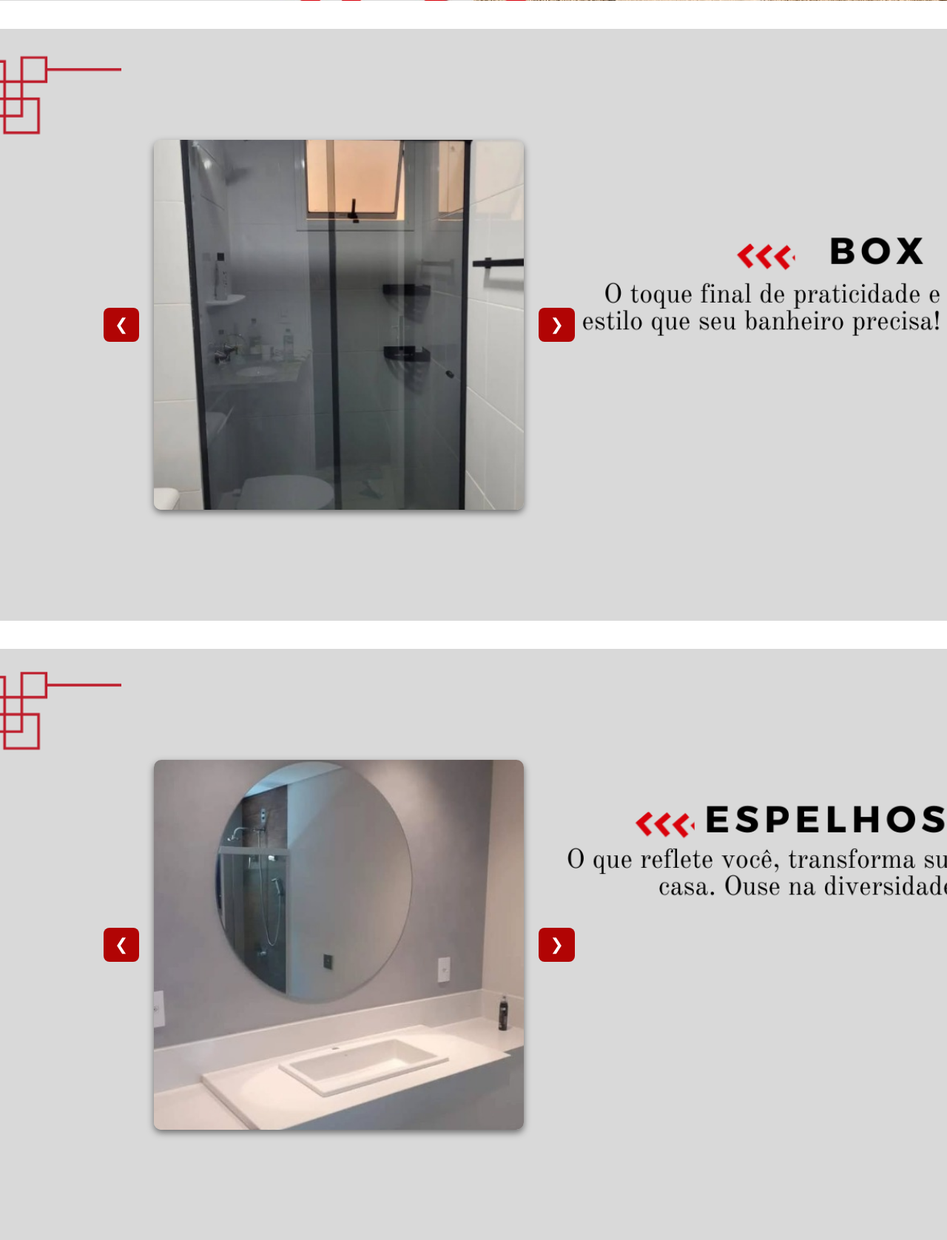
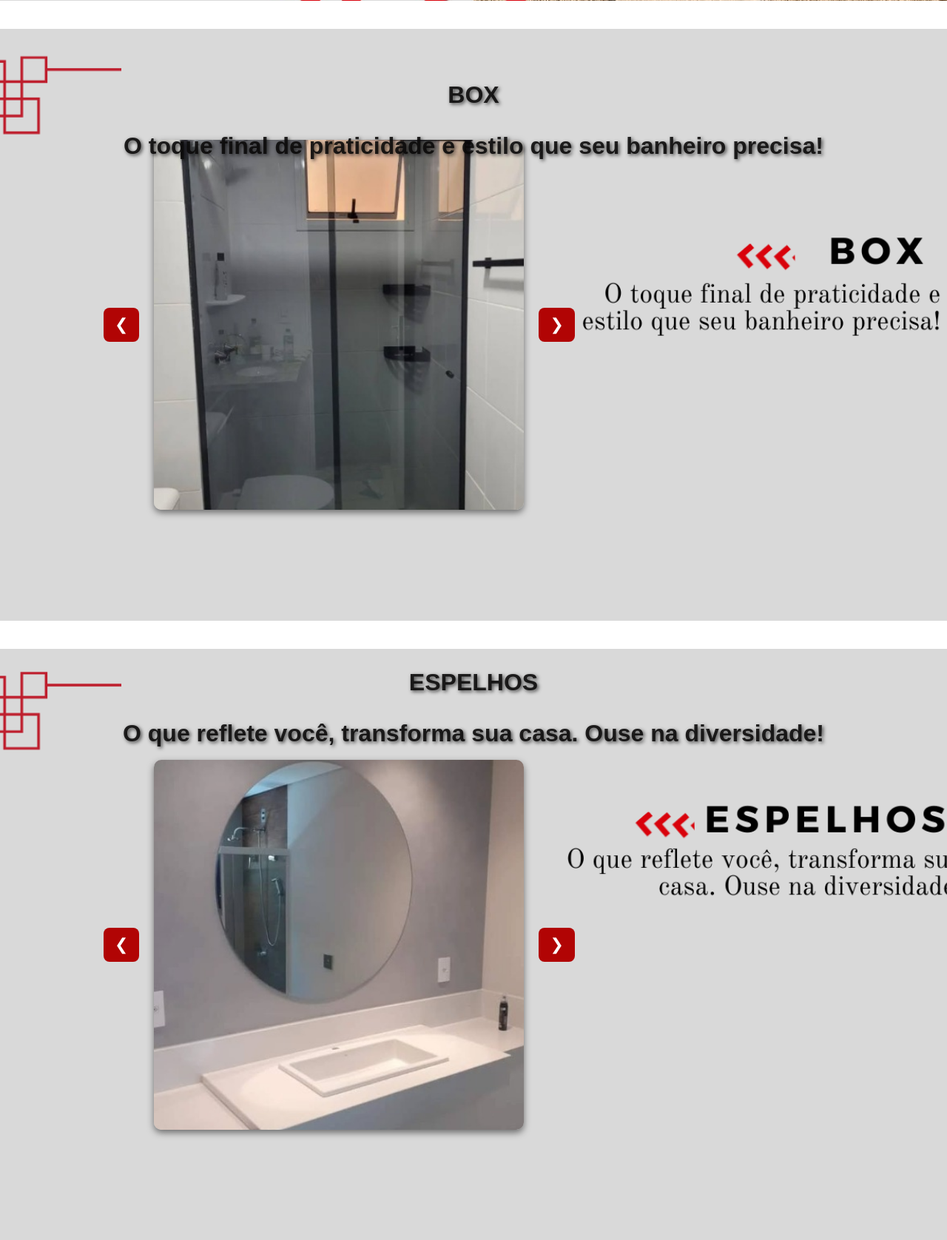
Before and after one commit to FagAlmeida/orcamentoEduardo, a Flask app: page / in a window 1280 px wide. Shown: the part 799-2475 px from the top of the page at 74% size. Run offline with Flask 3, Linux system fonts and the light colour scheme; some libraries are stand-ins or nearby versions.

Commit message:
Update inicial.html33333333

```diff
--- a/templates/inicial.html
+++ b/templates/inicial.html
@@ -4,7 +4,6 @@
     <meta charset="UTF-8">
     <meta name="viewport" content="width=device-width, initial-scale=1.0">
     <title>Home - Sam Esquadrias</title>
-
     <style>
         html, body {
             margin: 0;
@@ -127,7 +126,7 @@
         }
 
         /* Configuração para celular */
-        @media screen and (max-width: 700px) {
+        @media screen and (max-width: 767px) {
             header h1 {
                 font-size: 1.5em;
             }
@@ -138,13 +137,41 @@
             }
 
             .galeria img {
-                max-width: 50%;
+                max-width: 80%;
                 height: auto;
             }
 
             .galeria button {
-                font-size: 10px;
+                font-size: 16px;
             }
+        }
+
+        /* Estilo para o box */
+        .box {
+            position: absolute;
+            top: 15%;
+            left: 50%;
+            transform: translateX(-50%);
+            width: 80%;
+            max-width: 500px;
+            padding: 20px;
+
+            border-radius: 10px;
+
+        }
+
+        /* Estilo para a frase nas imagens */
+        .texto-centralizado {
+            position: absolute;
+            top: 10%;
+            left: 50%;
+            transform: translate(-50%, -50%);
+            font-size: 2em;
+            font-weight: bold;
+            color: rgba(10, 9, 9, 0.884);
+            text-shadow: 2px 2px 5px rgba(0,0,0,0.7);
+            text-align: center;
+            white-space: nowrap; /* Evita que a frase quebre em várias linhas */
         }
     </style>
 </head>
@@ -164,21 +191,31 @@
     </header>
 </section>
 
-<!-- Segunda tela - outra imagem de fundo com galeria 1 -->
+<!-- Segunda tela - outra imagem de fundo com galeria 1 e frase centralizada -->
 <section id="album1" style="background-image: url('{{ url_for('static', filename='img/fundo2.jpg') }}');">
+    <div class="box">
+        <div class="texto-centralizado">
+            <p>BOX</p>
+            <p>O toque final de praticidade e estilo que seu banheiro precisa!</p>
+        </div>
+    </div>
     <div class="galeria">
-        <button onclick="anterior()">&#10094;</button>
+        <button onclick="anterior()">❮</button>
         <img id="foto" src="{{ url_for('static', filename='img/trabalho1.jpg') }}" alt="Trabalho 1">
-        <button onclick="proximo()">&#10095;</button>
+        <button onclick="proximo()">❯</button>
     </div>
 </section>
 
-<!-- Terceira tela - outra imagem de fundo com galeria 2 -->
+<!-- Terceira tela - outra imagem de fundo com galeria 2 e frase centralizada -->
 <section style="background-image: url('{{ url_for('static', filename='img/fundo4.jpg') }}');">
+    <div class="texto-centralizado">
+        <p>ESPELHOS</p>
+        <p>O que reflete você, transforma sua casa. Ouse na diversidade!</p>
+    </div>
     <div class="galeria">
-        <button onclick="anterior2()">&#10094;</button>
+        <button onclick="anterior2()">❮</button>
         <img id="foto2" src="{{ url_for('static', filename='img/servico1.jpg') }}" alt="Serviço 1">
-        <button onclick="proximo2()">&#10095;</button>
+        <button onclick="proximo2()">❯</button>
     </div>
 </section>
 
```
